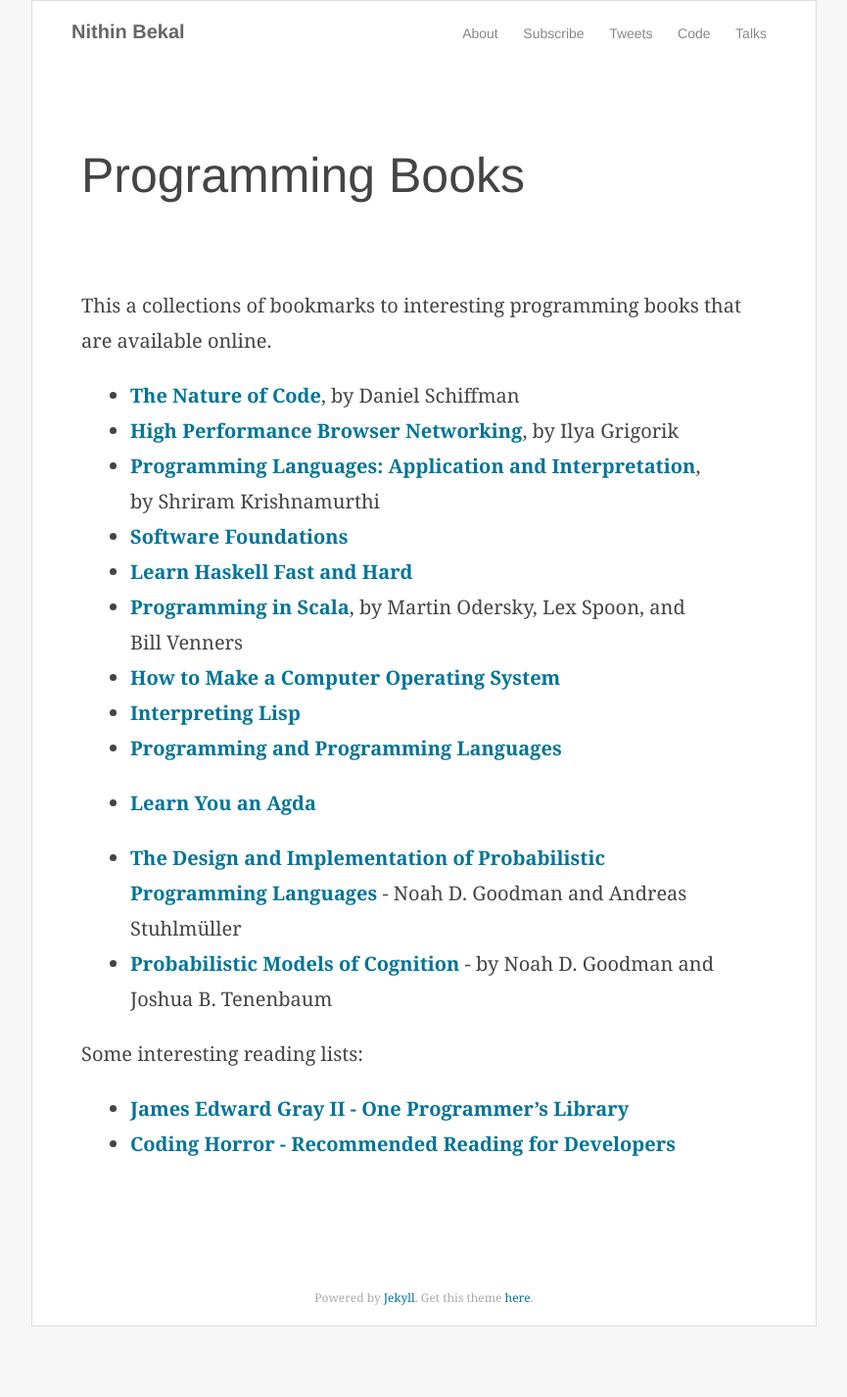
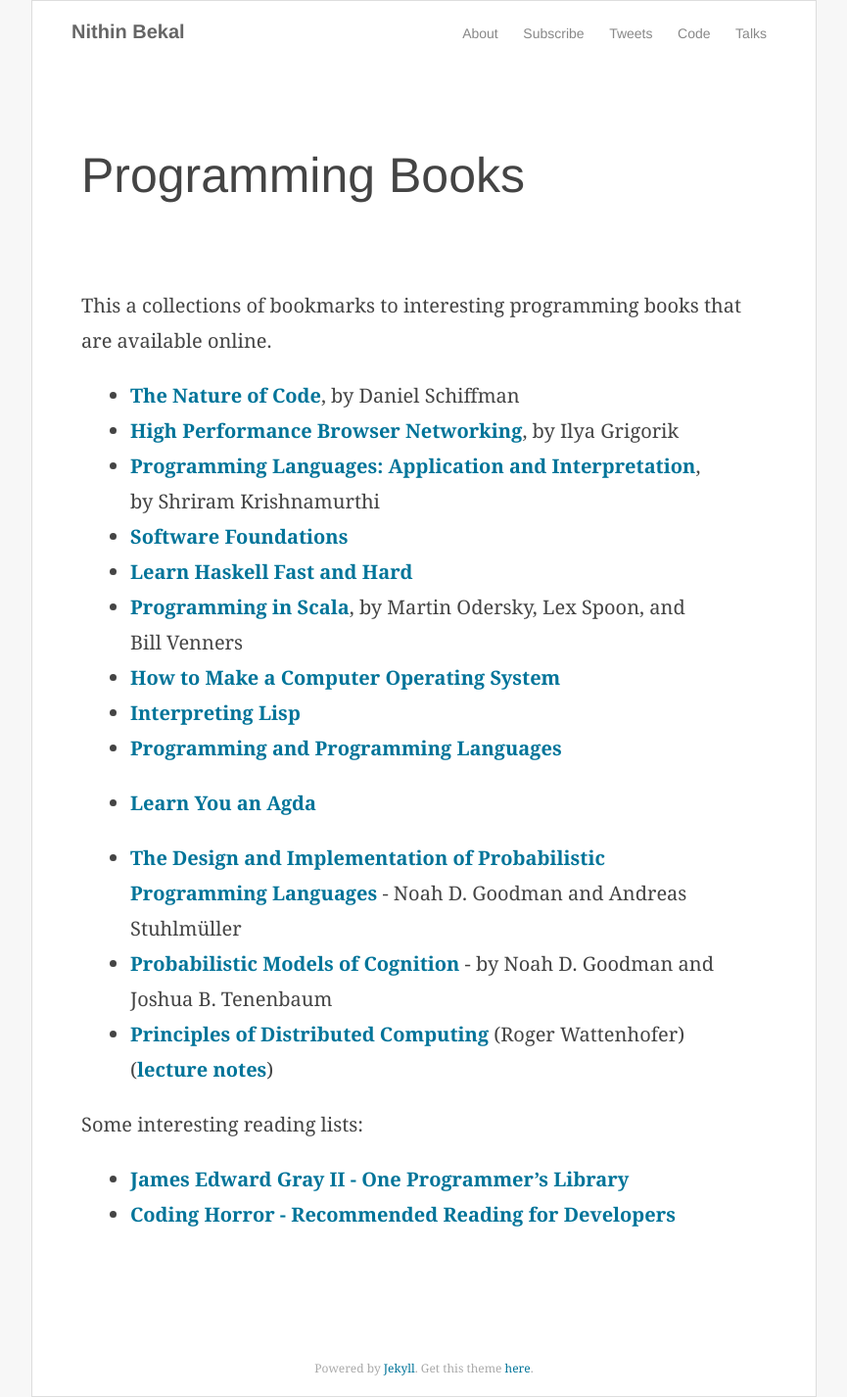
Before and after one commit to nithinbekal/nithinbekal.github.io, a Jekyll site: the page built from notes/programming/books.md, in a window 1280 px wide. Shown: the whole page at 98% size, without its empty margins (207-1072 px from the left). Built offline with Jekyll 4.4.1, drawn with Linux system fonts in a browser that asks for light colours; before the commit the page ends 1354 px from its top, so only the background shows below that.

Commit message:
New bookmarks

```diff
--- a/notes/programming/books.md
+++ b/notes/programming/books.md
@@ -19,6 +19,7 @@ This a collections of bookmarks to interesting programming books that are availa
 
 * [The Design and Implementation of Probabilistic Programming Languages](http://dippl.org/) - Noah D. Goodman and Andreas Stuhlmüller
 * [Probabilistic Models of Cognition](https://probmods.org/) - by Noah D. Goodman and Joshua B. Tenenbaum
+* [Principles of Distributed Computing](http://dcg.ethz.ch/lectures/podc_allstars/lecture/podc.pdf) (Roger Wattenhofer) ([lecture notes](http://dcg.ethz.ch/lectures/podc_allstars/))
 
 Some interesting reading lists:
 
```
